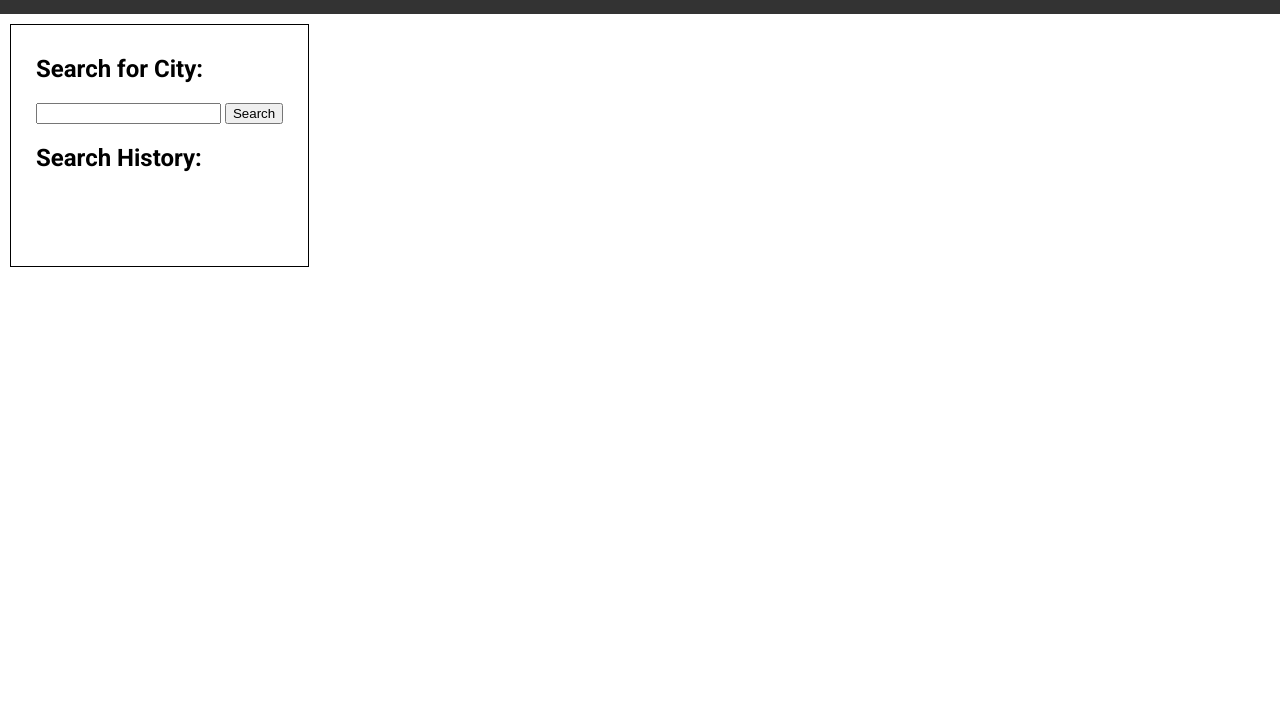
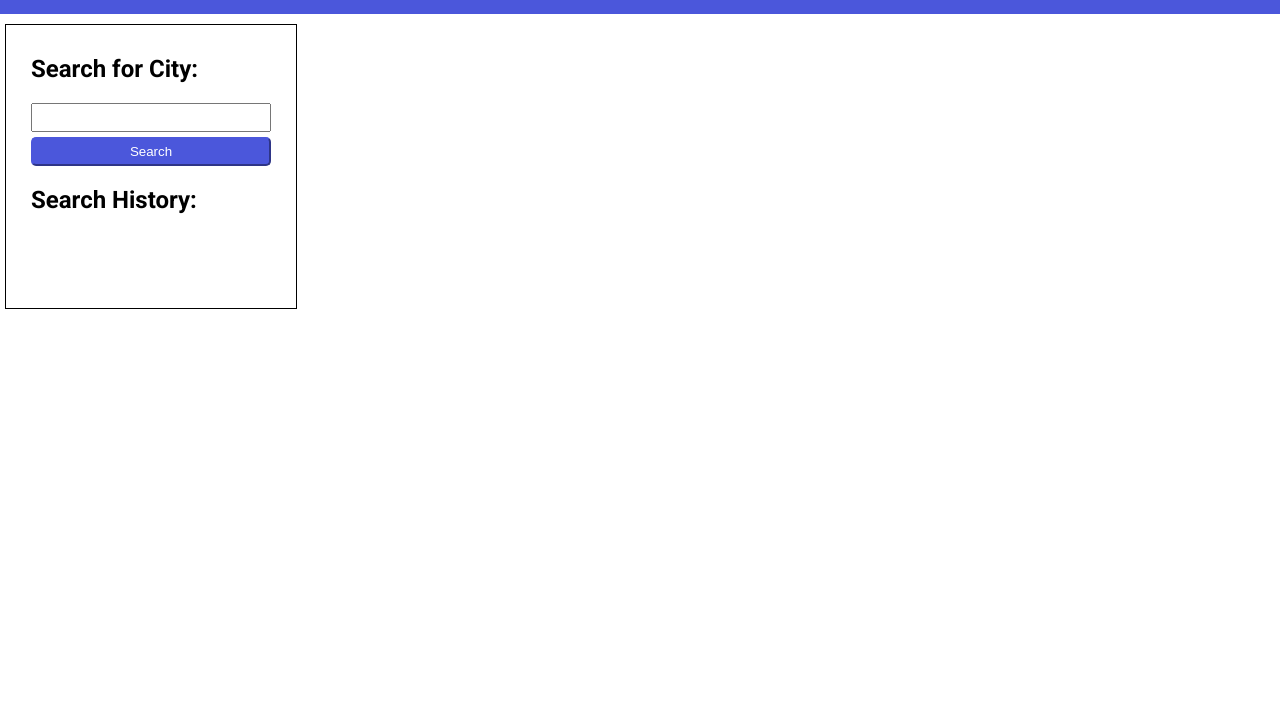
Before and after one commit to lifewawj/weather-dashboard, a plain HTML site: page index.html in a window 1280 px wide. Shown: the part 74-800 px from the top of the page. Drawn offline with nearby package versions, Linux system fonts and the light colour scheme.

Commit message:
CSS styling added to Buttons, and Nav Bar color has changed to Blue

```diff
--- a/assets/style.css
+++ b/assets/style.css
@@ -5,7 +5,7 @@ body {
 }
 
 nav {
-    background-color: #333;
+    background-color: #4b57db;
     color: white;
     text-align: center;
     padding: 10px;
@@ -15,21 +15,46 @@ ul {
     list-style: none;
 }
 
+button {
+    border-radius: 5px;
+    margin-top: 10px;
+}
 
+button:hover {
+    cursor: pointer;
+    background-color: white;
+}
 
+input {
+    padding: 5px;
+}
 
+#search_btn {
+    margin-top: 5px;
+    color: white;
+    background-color: #4b57db;
+    border-color: #4b57db;
 
+    padding-top: 5px;
+    padding-right: 10px;
+    padding-left: 10px;
+    padding-bottom: 5px;
+}
 
-
-
+#search_btn:hover {
+    background-color: #404bc4;
+    border-color: #404bc4;
+}
 /* VISIBILITY & STYLE */
 .search_container {
+    display: flex;
+    flex-direction: column;
     border: 1px solid #000;
     padding-top: 10px;
     padding-left: 25px;
     padding-right: 25px;
     padding-bottom: 75px;
-    margin: 10px;
+    margin: 10px 5px;
     width: fit-content;
     height: fit-content;
 }
```
